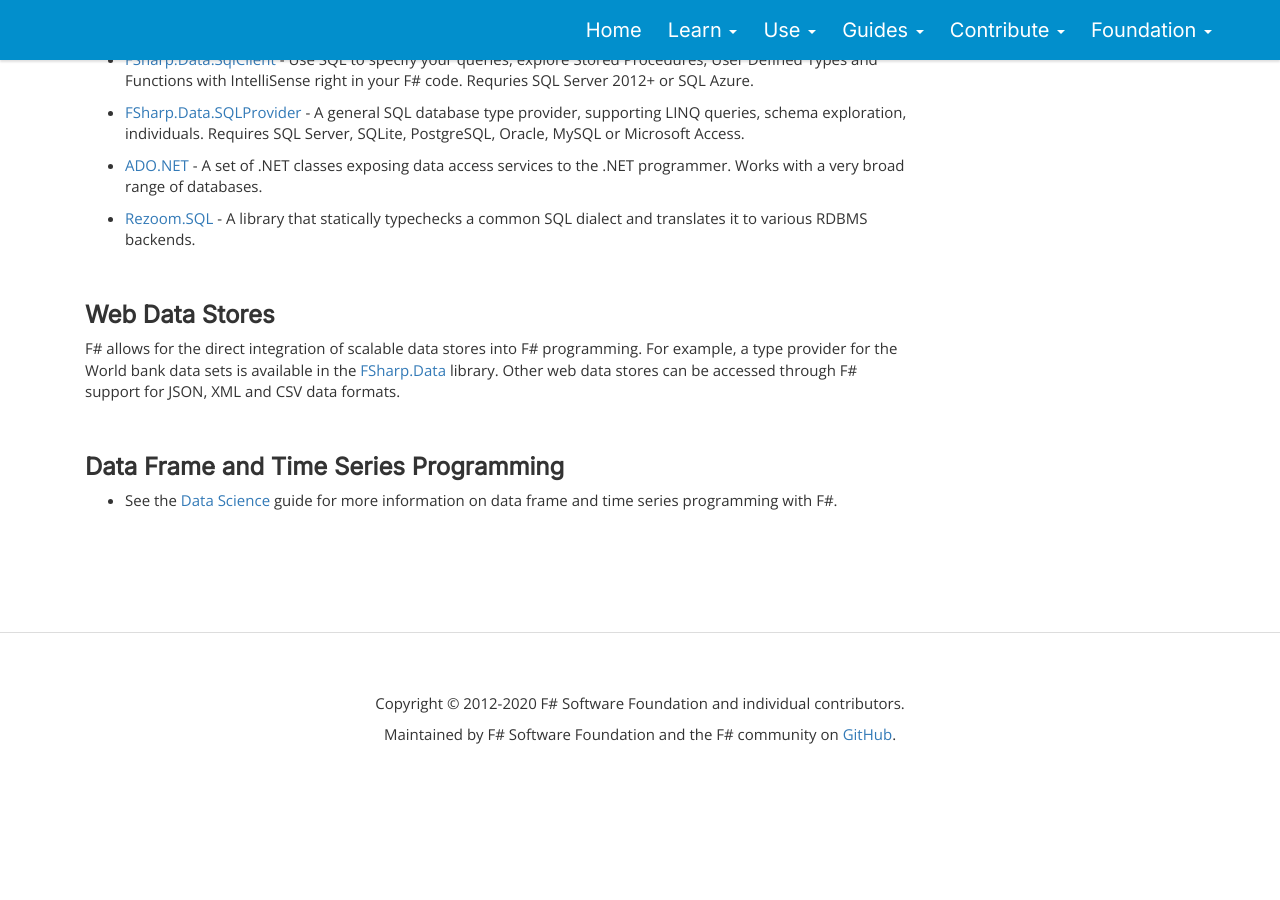
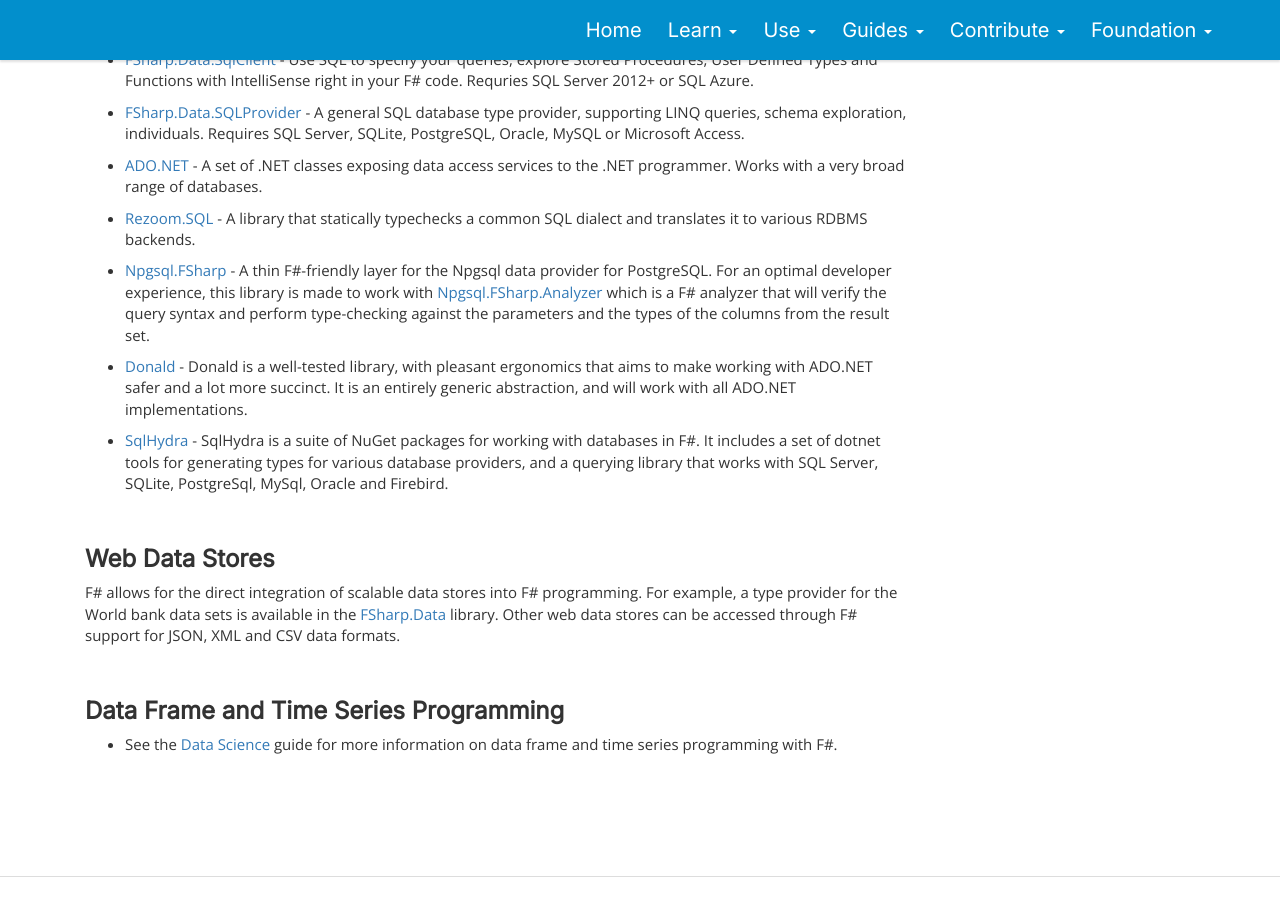
Before and after one commit to fsharp/fsharp.org, a Jekyll site: the page built from guides/data-access/index.md, in a window 1280 px wide and 900 px high, scrolled down 852 px. Built offline with Jekyll 4.4.1, drawn with Linux system fonts in a browser that asks for light colours; nearby versions of some CDN libraries; before the commit the page ends 1674 px from its top, so only the background shows below that.

Commit message:
added Npgsql.FSharp, Donald and SqlHydra

```diff
--- a/guides/data-access/index.md
+++ b/guides/data-access/index.md
@@ -45,6 +45,12 @@
 
 * [Rezoom.SQL](https://github.com/rspeele/Rezoom.SQL) - A library that statically typechecks a common SQL dialect and translates it to various RDBMS backends.
 
+* [Npgsql.FSharp](https://github.com/Zaid-Ajaj/Npgsql.FSharp) - A thin F#-friendly layer for the Npgsql data provider for PostgreSQL. For an optimal developer experience, this library is made to work with [Npgsql.FSharp.Analyzer](https://github.com/Zaid-Ajaj/Npgsql.FSharp.Analyzer) which is a F# analyzer that will verify the query syntax and perform type-checking against the parameters and the types of the columns from the result set.
+
+* [Donald](https://github.com/pimbrouwers/Donald) - Donald is a well-tested library, with pleasant ergonomics that aims to make working with ADO.NET safer and a lot more succinct. It is an entirely generic abstraction, and will work with all ADO.NET implementations.
+
+* [SqlHydra](https://github.com/JordanMarr/SqlHydra) - SqlHydra is a suite of NuGet packages for working with databases in F#. It includes a set of dotnet tools for generating types for various database providers, and a querying library that works with SQL Server, SQLite, PostgreSql, MySql, Oracle and Firebird.
+
 <br />
 
 ### Web Data Stores
```
